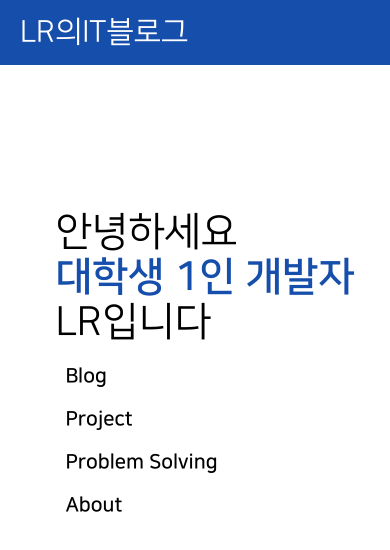
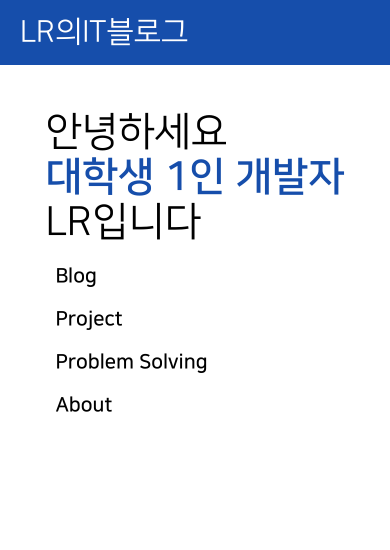
Before and after one commit to yymin1022/Blog_LR_Front, a React (Create React App) app: page / in a window 390 px wide. Shown: the top 550 px of the page. Built offline with nearby package versions, Linux system fonts and the light colour scheme.

Commit message:
Update BaseLayout.tsx : Adjust Mobile Layout Styling

```diff
--- a/src/Common/Components/BaseLayout/BaseLayout.tsx
+++ b/src/Common/Components/BaseLayout/BaseLayout.tsx
@@ -95,9 +95,9 @@ const PageContainer = styled.div`
     margin-left: 350px;
 
     @media screen and (max-width: 1400px){
-        margin-left: 10px;
-        margin-right: 10px;
-        margin-top: 200px;
+        margin-left: 00px;
+        margin-right: 0px;
+        margin-top: 100px;
     }
 `;
 
```
